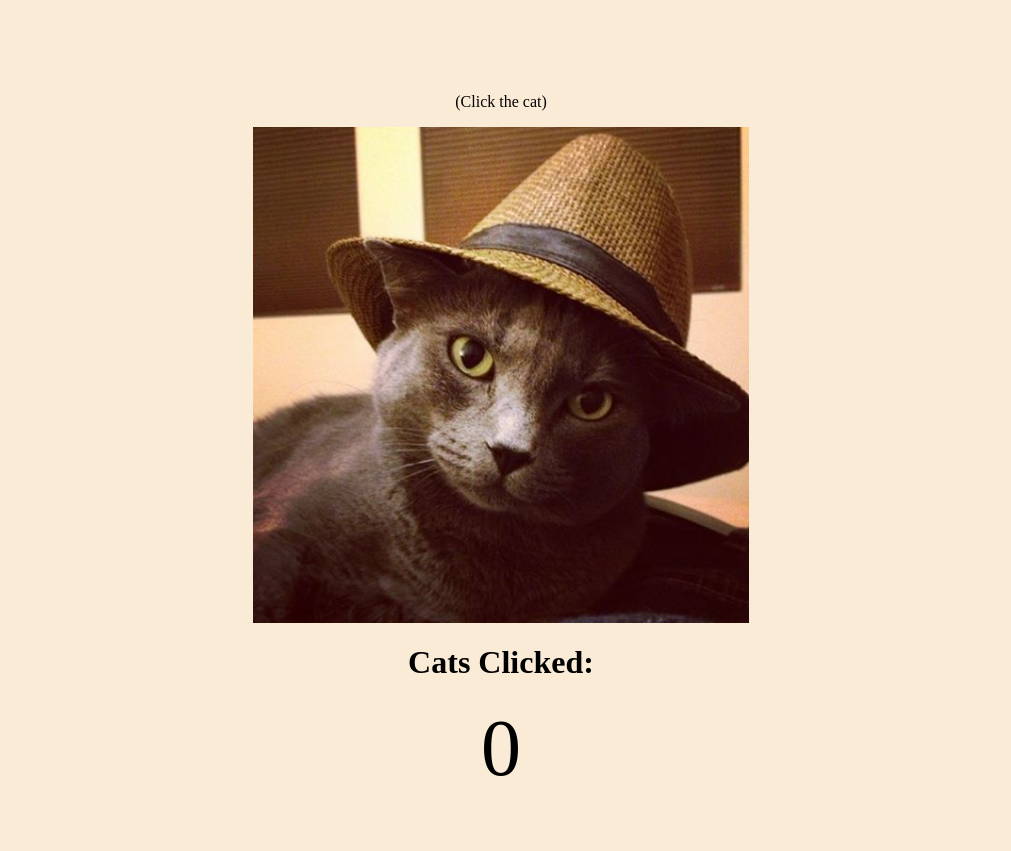
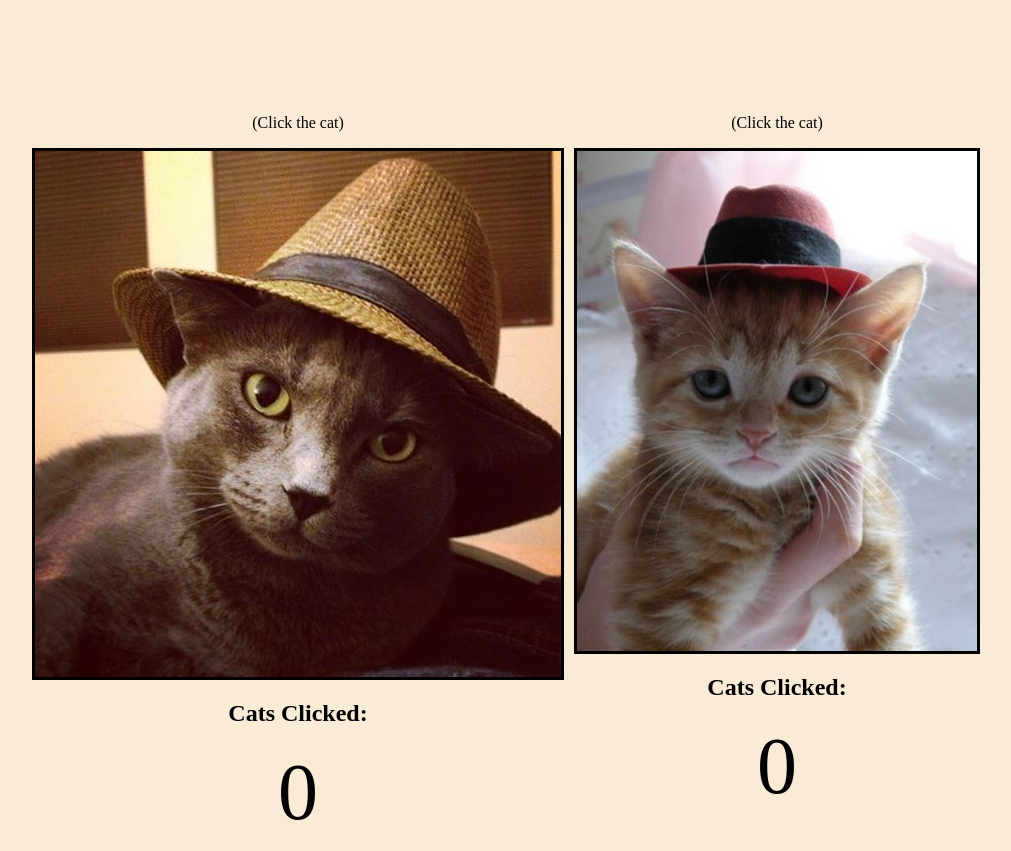
Before and after one commit to stacybeelittle/catClicker, a plain HTML site: page index.html in a window 1280 px wide. Shown: the part 178-1029 px from the top of the page, without its empty margins (139-1150 px from the left). Before the commit the page ends 980 px from the top, so only its background shows below. Drawn offline with Linux system fonts and the light colour scheme.

Commit message:
added second fedora cat

```diff
--- a/cat.js
+++ b/cat.js
@@ -7,3 +7,13 @@ function myCatClicker(){
     document.getElementById('counter').innerHTML = clicker();
     console.log(counter);
 }
+
+let counter2 = 1;
+const clicker2 = (function(){
+        return counter2 ++;
+})
+
+function myCatClicker2(){
+    document.getElementById('counter2').innerHTML = clicker2();
+    console.log(counter2);
+}
--- a/css.css
+++ b/css.css
@@ -2,8 +2,17 @@ body{
     background-color: antiquewhite;
 }
 
+
 h1{
     text-align: center;
+}
+
+.catPic{
+    display: flex;
+    justify-content: center;
+    border: solid black;
+    margin: 5px;
+    max-width: 100%;
 }
 
 .header{
@@ -16,14 +25,16 @@ h1{
     text-align: center;
 }
 
-#counter {
+#counter, #counter2 {
     text-align: center;
     font-size: 500%;
 }
 
 #kitty{
-    display: block;
-    margin-left: auto;
-    margin-right: auto;
-    width: 31rem;
+    display: flex;
+    margin: 0 auto;
+    width: 100%;
+    text-align: center;
+    justify-content: center;
+    padding: 5px;
 }
--- a/index.html
+++ b/index.html
@@ -1,10 +1,21 @@
 <body>
 <link rel='stylesheet' href='css.css'>
-<p class="header">M'Cat Clicker</p>
-<p class="subheader">(Click the cat)</p>
-<input type='image' src="images\fedora1.jpg" onclick="myCatClicker()" id='kitty'/>
-<h1>Cats Clicked: </h1>
-<div id='counter'>0</div>
-
+<main>
+    <p class="header">M'Cat Clicker</p>
+    <section id='kitty'>
+        <div>
+            <p class="subheader">(Click the cat)</p>
+        <input type='image' src="images\fedora1.jpg" onclick="myCatClicker()" class='catPic'/>
+            <h1>Cats Clicked: </h1>
+            <div id='counter'>0</div>
+            </div>
+        <div>
+        <p class="subheader">(Click the cat)</p>
+        <input type='image' src="images\fedora2.jpg" onclick="myCatClicker2()" class='catPic'/>
+            <h1>Cats Clicked: </h1>
+            <div id='counter2'>0</div>
+            </div>
+    </section>
+</main>
 <script src="cat.js"></script>
 </body>
```
Also changed, not shown: images/fedora2.jpg (added), images/p0517py6.jpg (deleted).
